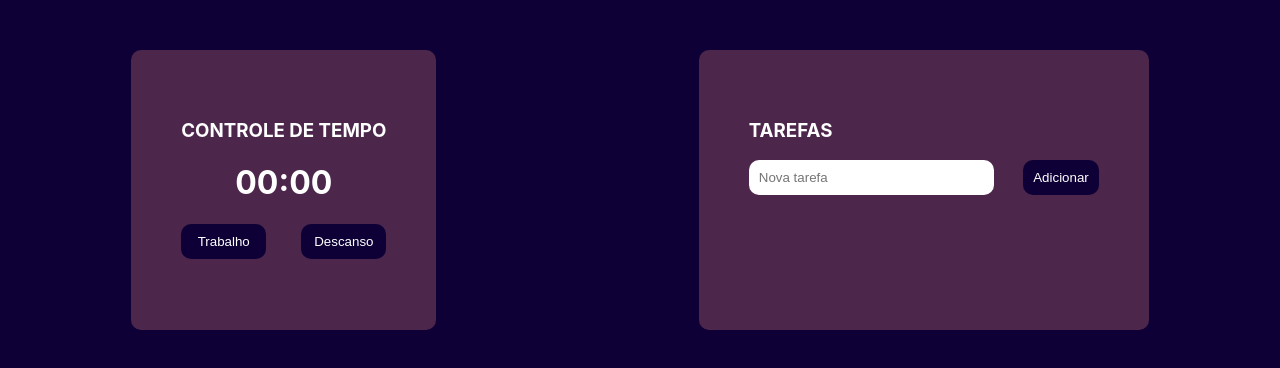
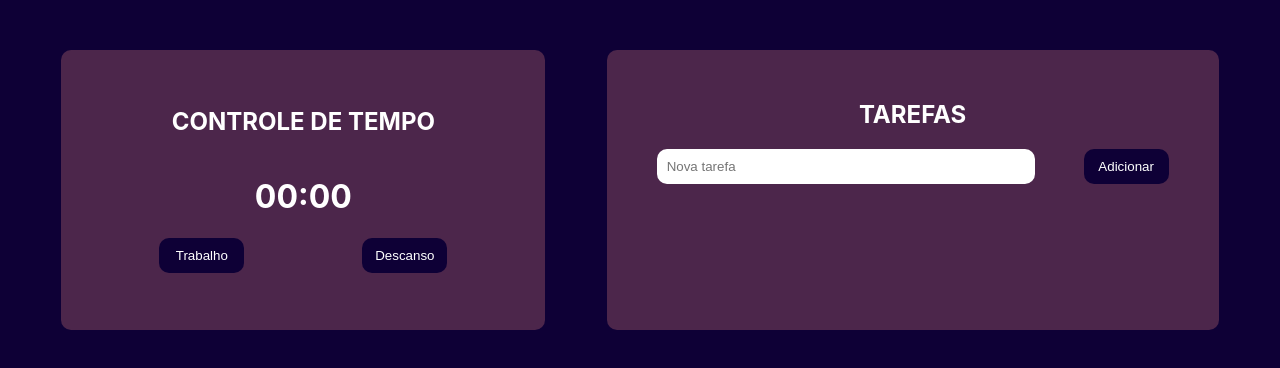
Before and after one commit to gazevedorp/home-office, a React (Create React App) app: page / in a window 1280 px wide. Shown: the top 368 px of the page. Built offline with nearby package versions, Linux system fonts and the light colour scheme.

Commit message:
style: :art: global style adjusts

```diff
--- a/src/components/Countdown/index.js
+++ b/src/components/Countdown/index.js
@@ -33,7 +33,7 @@ const Countdown = () => {
 
     return (
         <Container>
-            <h3>CONTROLE DE TEMPO</h3>
+            <h2>CONTROLE DE TEMPO</h2>
             <h1>
                 {String(minutes).padStart(2, '0').split('')}
                 :
--- a/src/components/Countdown/styles.js
+++ b/src/components/Countdown/styles.js
@@ -2,11 +2,19 @@ import React from 'react';
 import styled from 'styled-components';
 
 export const Container = styled.div`
-    p, h1, h3{
+    display: flex;
+    flex-direction: column;
+    align-items: center;
+    p, h1, h2{
         color: #ffffff;
     }
     h1{
         text-align: center;
+    }
+    h2{
+        text-align: center;
+        margin-top: 0px;
+        padding-top: 0px;
     }
 `;
 
@@ -22,6 +30,10 @@ export const Button = styled.button`
 
 export const DivButton = styled.div`
     display: flex;
+    width: 75%;
     flex-direction: row;
     justify-content: space-between;
+    @media(max-width: 450px){
+        width: 100%;
+    }
 `;
--- a/src/components/TodoList/index.js
+++ b/src/components/TodoList/index.js
@@ -37,7 +37,7 @@ const TodoList = () => {
 
     return (
         <Container>
-            <h3>TAREFAS</h3>
+            <h2>TAREFAS</h2>
             <DivInput>
                 <Input
                     type="text"
--- a/src/components/TodoList/styles.js
+++ b/src/components/TodoList/styles.js
@@ -2,35 +2,42 @@ import React from 'react';
 import styled from 'styled-components';
 
 export const Container = styled.div`
-    h3{
+    h2{
         color: #ffffff;
+        text-align: center;
+        margin-top: 0px;
+        padding-top: 0px;
     }
 `;
 
 
 export const Input = styled.input`
     padding: 10px;
-    width: 225px;
+    width: 60%;
     border-radius: 10px;
     outline: none;
     border: none;
-    @media(max-width: 600px){
-        width: 140px;
+    @media(min-width: 950px){
+        width: 70%;
+    }
+    @media(min-width: 1400px){
+        width: 80%;
+    }
+    @media(max-width: 450px){
+        width: 45%;
     }
 `;
 
 export const DivInput = styled.div`
-    width: 350px;
+    width: 100%;
     display: flex;
     flex-direction: row;
     justify-content: space-between;
-     @media(max-width: 600px){
-        width: 250px;
-    }
 `;
 
 export const Button = styled.button`
     padding: 10px;
+    width: 85px;
     border-radius: 10px;
     cursor: pointer;
     border: none;
--- a/src/pages/Home/styles.js
+++ b/src/pages/Home/styles.js
@@ -5,30 +5,41 @@ export const Container = styled.div`
     width: 100%;
     display: flex;
     flex-direction: row;
-    justify-content: space-around;
+    justify-content: space-evenly;
     align-items: flex-start;
     background-color: #0e0036;
     height: 100vh;
-    @media(max-width: 600px){
+    padding-bottom: 50px;
+    @media(max-width: 800px){
         flex-direction: column;
         align-items: center;
         justify-content: flex-start;
     }
-    padding-bottom: 50px;
 `;
 
 export const ContainerCounter = styled.div`
+    display: flex;
+    flex-direction: column;
+    justify-content: center;
+    width: 30%;
     background-color: #4c264b;
     margin-top: 50px;
     padding: 50px;
     border-radius: 10px;
     height: 180px;
+    @media(max-width: 800px){
+        width: 60%;
+    }
 `;
 
 export const ContainerTodo = styled.div`
+    width: 40%;
     background-color: #4c264b;
     margin-top: 50px;
     padding: 50px;
     border-radius: 10px;
     min-height: 180px;
+    @media(max-width: 800px){
+        width: 60%;
+    }
 `;
```
